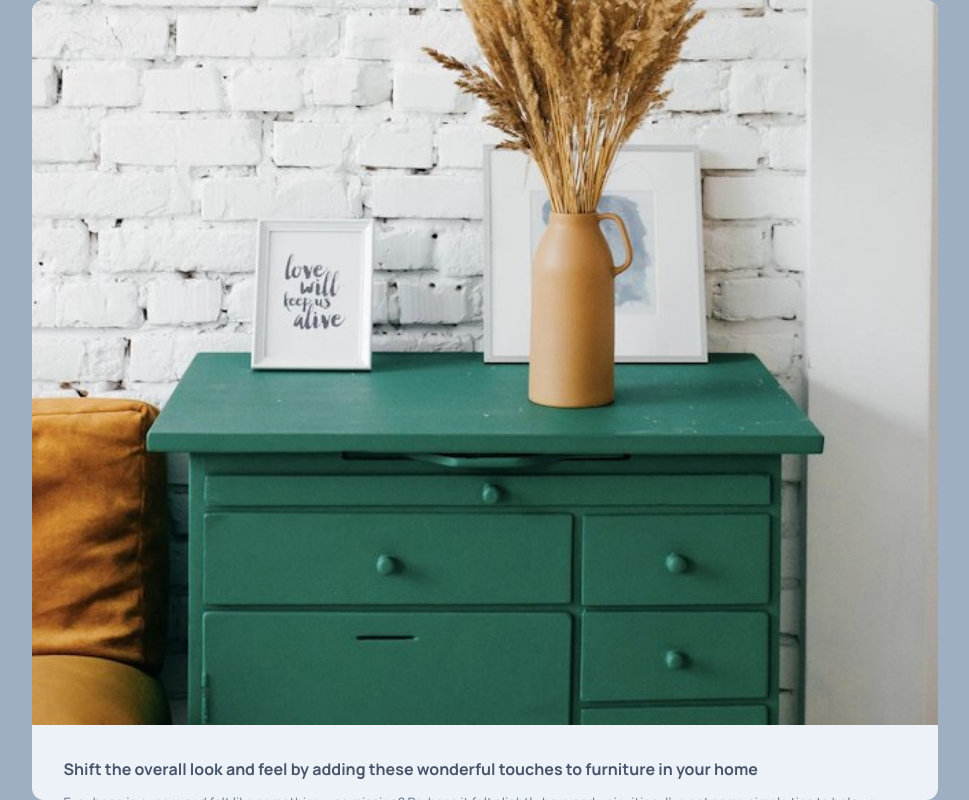
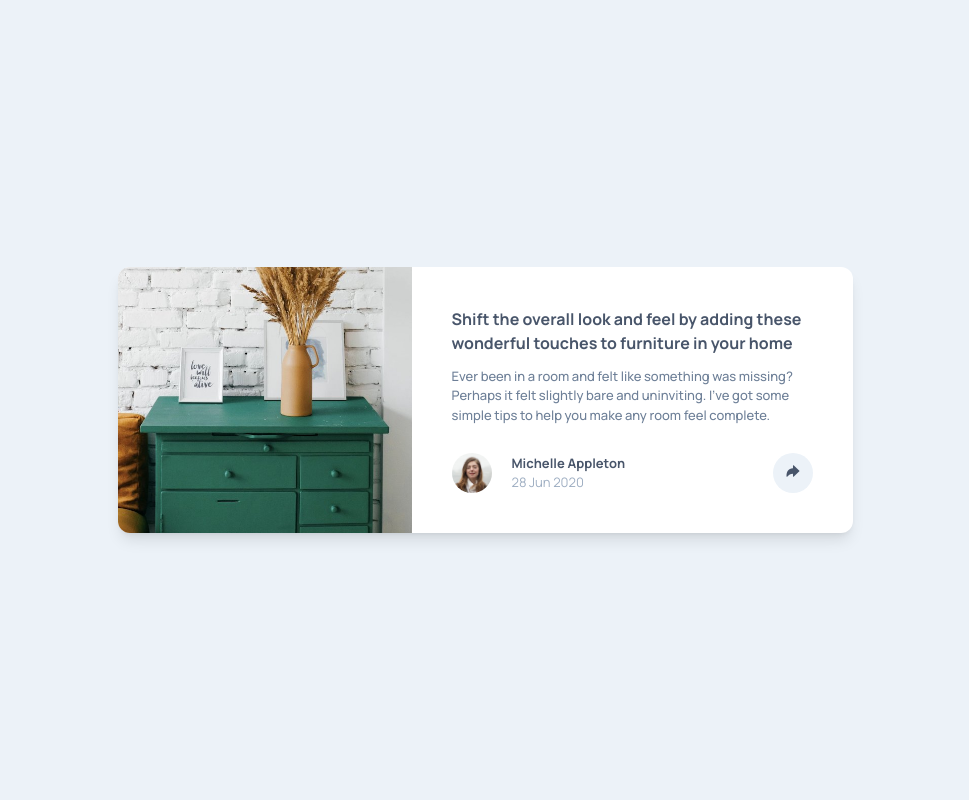
Before and after one commit to lost50U1/article-preview-component-master, a website: page src/index.html in a window 1280 px wide. Shown: the whole page, without its empty margins (155-1124 px from the left). Drawn offline with nearby package versions, Linux system fonts and the light colour scheme.

Commit message:
pc layout finished

```diff
--- a/src/index.html
+++ b/src/index.html
@@ -35,22 +35,32 @@
     <!-- tailwind css -->
     <link rel="stylesheet" href="css/styles.css" />
   </head>
-  <body class="bg-GrayishBlue grid place-content-center h-screen font-poppins">
+  <body
+    class="bg-LightGrayishBlue grid place-content-center h-screen font-poppins"
+  >
     <main
-      class="w-[85%] mx-auto bg-LightGrayishBlue rounded-xl overflow-hidden"
+      class="w-[85%] sm:max-w-[735px] sm:w-full mx-auto bg-white rounded-xl overflow-hidden sm:flex shadow-lg"
     >
-      <div><img class="w-full" src="images/drawers.jpg" alt="" /></div>
-      <div class="p-8">
+      <div class="sm:w-[40%]">
+        <img
+          class="object-cover w-full h-full"
+          src="images/drawers.jpg"
+          alt=""
+        />
+      </div>
+      <div class="p-8 sm:p-10 sm:w-[60%]">
         <h1 class="text-VeryDarkGrayishBlue font-bold mb-3">
           Shift the overall look and feel by adding these wonderful touches to
           furniture in your home
         </h1>
-        <p class="text-DesaturatedDarkBlue text-[13px] font-medium mb-8">
+        <p
+          class="text-DesaturatedDarkBlue text-[13px] font-medium mb-8 sm:mb-7"
+        >
           Ever been in a room and felt like something was missing? Perhaps it
           felt slightly bare and uninviting. I’ve got some simple tips to help
           you make any room feel complete.
         </p>
-        <div class="flex justify-between w-full">
+        <div class="flex justify-between items-center w-full">
           <div class="flex items-center gap-5">
             <div>
               <img
@@ -67,13 +77,14 @@
               <p class="text-GrayishBlue">28 Jun 2020</p>
             </div>
           </div>
-
-          <button class="bg-GrayishBlue px-3 rounded-full">
-            <ion-icon
-              class="text-VeryDarkGrayishBlue"
-              name="arrow-redo"
-            ></ion-icon>
-          </button>
+          <div>
+            <button class="bg-LightGrayishBlue px-3 py-2 rounded-full">
+              <ion-icon
+                class="text-VeryDarkGrayishBlue"
+                name="arrow-redo"
+              ></ion-icon>
+            </button>
+          </div>
         </div>
       </div>
     </main>
--- a/tailwind.config.js
+++ b/tailwind.config.js
@@ -5,8 +5,9 @@ module.exports = {
     colors: {
       VeryDarkGrayishBlue: "hsl(217, 19%, 35%)",
       DesaturatedDarkBlue: "hsl(214, 17%, 51%)",
-      GrayishBlue: "hsl(212, 23%, 69%)",
+      GrayishBlue: "hsl(213, 23%, 69%)",
       LightGrayishBlue: "hsl(210, 46%, 95%)",
+      white: "hsl(0, 0%, 100%)",
     },
     fontFamily: {
       poppins: "'Manrope', sans-serif;",
```
Also changed, not shown: src/css/styles.css.
